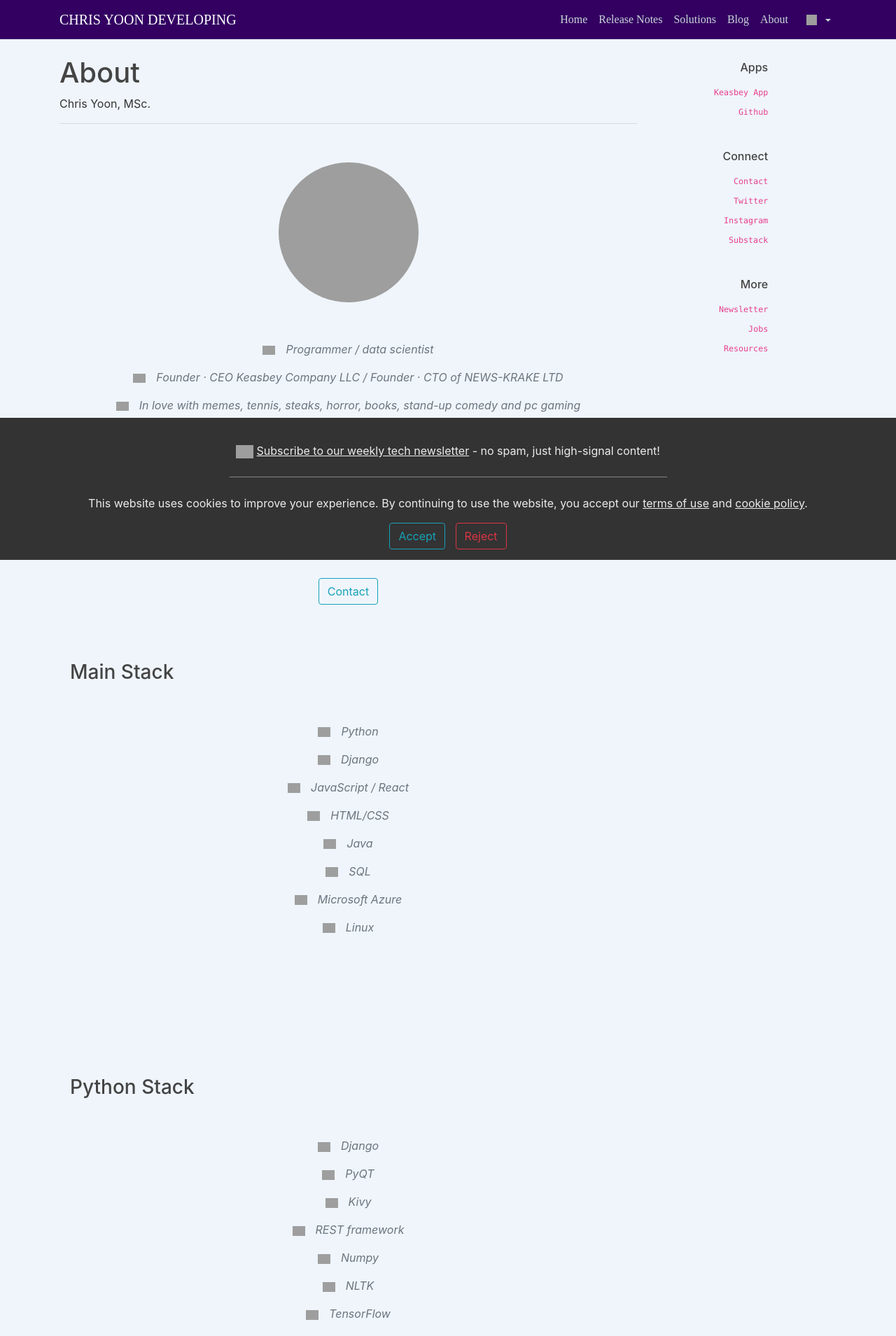
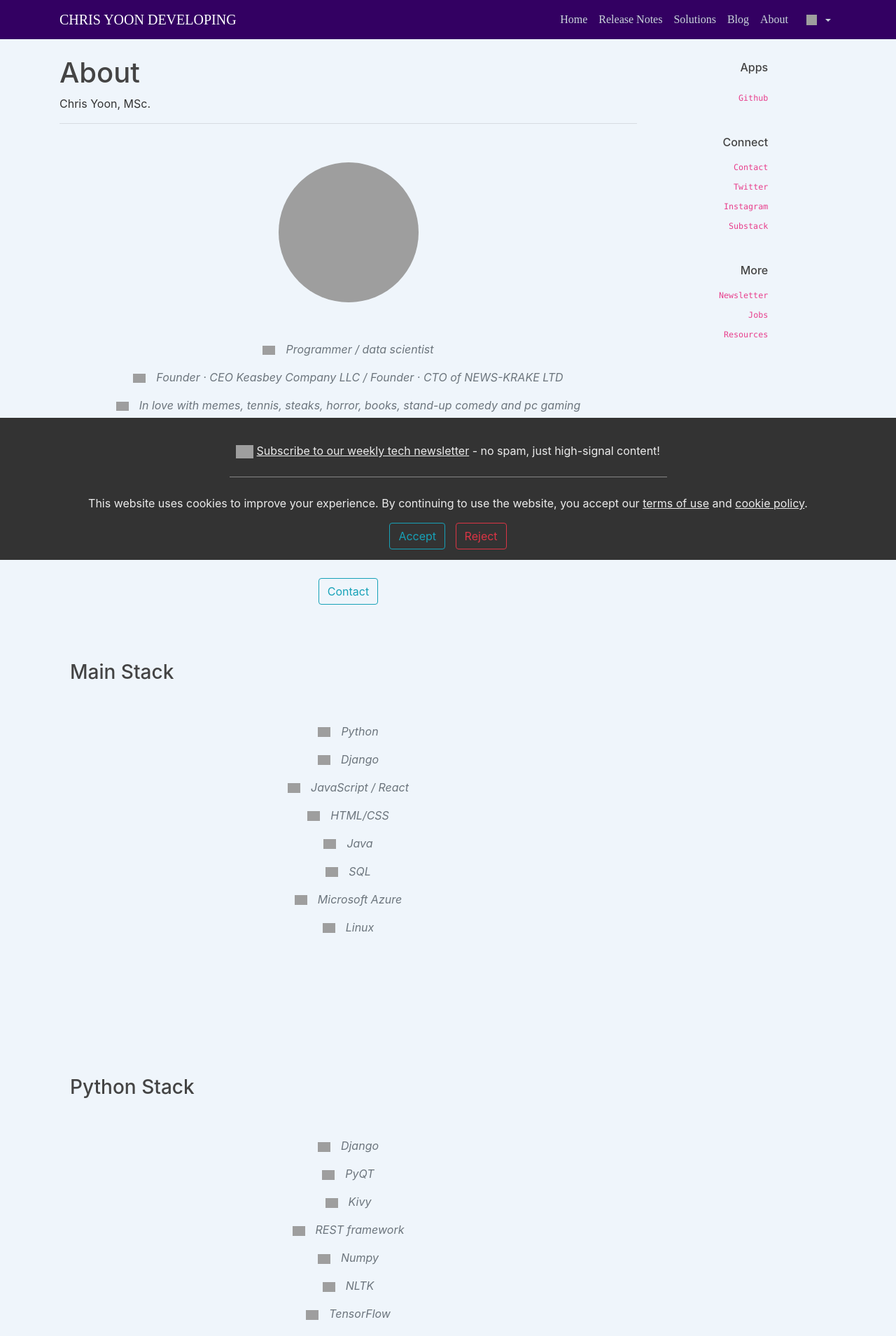
Before and after one commit to ChristopherYoon89/Website-Test-Server, a Django app: template blog/templates/blog/about.html in a window 1280 px wide. Shown: the top 1909 px of the page at 70% size. Run offline with Django 3.2, Linux system fonts and the light colour scheme; the template is opened without the code that fills it, so the values that code supplies are empty; some libraries are stand-ins or nearby versions; some web fonts are replaced; grey boxes are pictures that could not be loaded.

Commit message:
Update base.html
Remove link to product page video

```diff
--- a/blog/templates/blog/base.html
+++ b/blog/templates/blog/base.html
@@ -50,7 +50,6 @@
           <h6 style="text-align: right;"><p>Apps</p></h6>
           <p class='text-muted'>
               <ul class="list-group" style="list-style-type:none; float: right;">
-                <li class="side-bar-item" onclick="location.href='{% url 'keasbey-app-product-page' %}';"><code>Keasbey App</code></li>
                 <li class="side-bar-item" style="margin-top: 8px;" onclick="window.open('https://github.com/ChristopherYoon89', '_blank');"><code>Github</code></li>
               </ul>
           </p>
```
